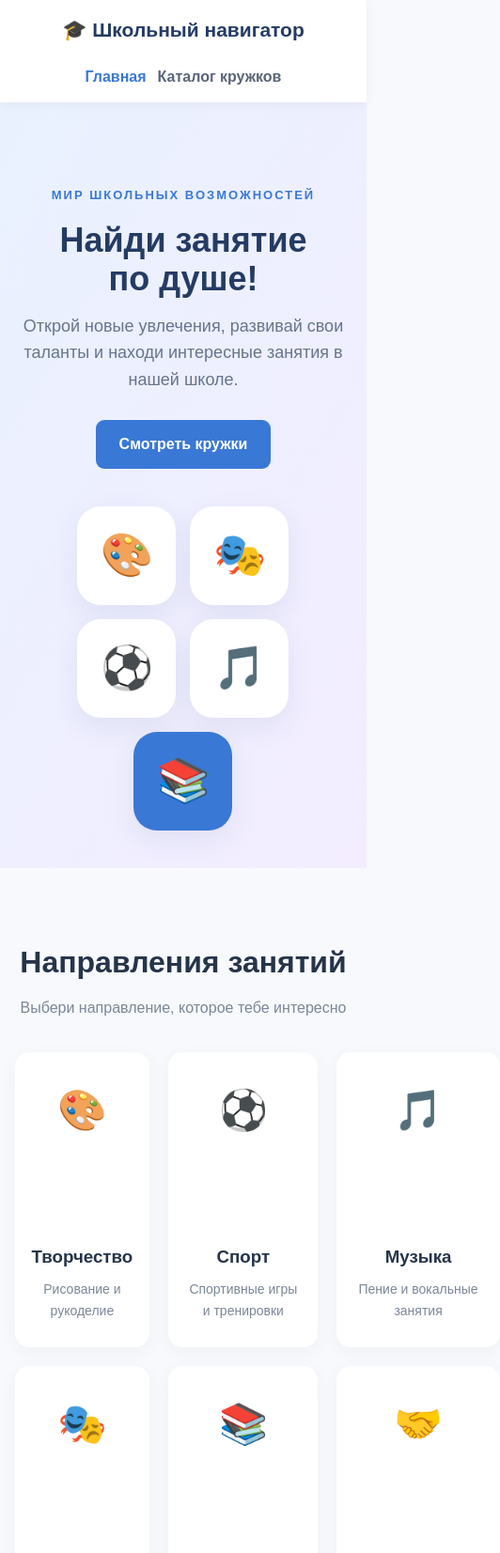
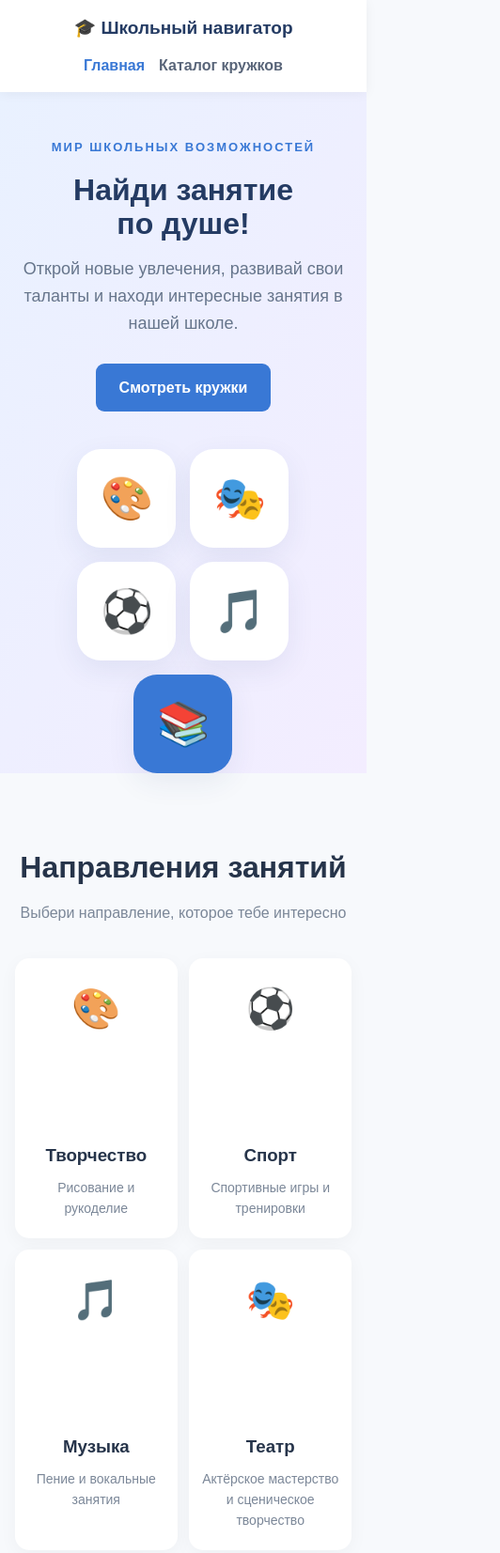
Before and after one commit to darinako08/school-navigator, a plain HTML site: page index.html in a window 390 px wide. Shown: the top 1653 px of the page at 94% size, 532 px wide, since content can reach past the window. Drawn offline with Linux system fonts and the light colour scheme.

Commit message:
Add files via upload

```diff
--- a/style.css
+++ b/style.css
@@ -1,6 +1,3 @@
-
-/* ОБЩИЕ НАСТРОЙКИ */
-
 * {
     margin: 0;
     padding: 0;
@@ -24,7 +21,6 @@ a {
     text-decoration: none;
 }
 
-/* ШАПКА САЙТА */
 
 .header {
     background: white;
@@ -63,7 +59,6 @@ nav a.active {
     color: #3978d5;
 }
 
-/* КНОПКИ */
 
 .btn {
     display: inline-block;
@@ -80,7 +75,6 @@ nav a.active {
     transform: translateY(-2px);
 }
 
-/* ГЛАВНАЯ СТРАНИЦА */
 
 .hero {
     background: linear-gradient(120deg, #e9f1ff, #f3edff);
@@ -145,7 +139,6 @@ nav a.active {
     background: #3978d5;
 }
 
-/* НАПРАВЛЕНИЯ */
 
 .categories {
     padding: 75px 0;
@@ -196,7 +189,6 @@ nav a.active {
     font-size: 14px;
 }
 
-/* О ПРОЕКТЕ */
 
 .about {
     background: white;
@@ -232,7 +224,6 @@ nav a.active {
     font-size: 130px;
 }
 
-/* КАТАЛОГ */
 
 .catalog-section {
     min-height: 75vh;
@@ -284,7 +275,6 @@ nav a.active {
     margin-bottom: 18px;
 }
 
-/* КАРТОЧКИ КРУЖКОВ */
 
 .clubs-grid {
     display: grid;
@@ -355,7 +345,6 @@ nav a.active {
     color: white;
 }
 
-/* НЕТ РЕЗУЛЬТАТОВ */
 
 .no-results {
     text-align: center;
@@ -374,7 +363,6 @@ nav a.active {
     display: none !important;
 }
 
-/* МОДАЛЬНОЕ ОКНО */
 
 .modal {
     position: fixed;
@@ -409,7 +397,6 @@ nav a.active {
     color: #68778c;
 }
 
-/* ПОДВАЛ */
 
 .footer {
     background: #243b63;
@@ -419,7 +406,6 @@ nav a.active {
     font-size: 14px;
 }
 
-/* АДАПТАЦИЯ ПОД ПЛАНШЕТЫ И ТЕЛЕФОНЫ */
 
 @media (max-width: 850px) {
     .category-grid {
@@ -439,14 +425,31 @@ nav a.active {
     }
 }
 
+
 @media (max-width: 600px) {
+    .container {
+        width: 92%;
+    }
+
     .nav {
         flex-direction: column;
         padding: 15px 0;
+        gap: 12px;
+    }
+
+    .logo {
+        font-size: 19px;
+        text-align: center;
     }
 
     nav {
-        gap: 20px;
+        flex-wrap: wrap;
+        justify-content: center;
+        gap: 15px;
+    }
+
+    .hero {
+        padding: 45px 0;
     }
 
     .hero-content {
@@ -455,19 +458,26 @@ nav a.active {
     }
 
     .hero h1 {
-        font-size: 36px;
+        font-size: 32px;
     }
 
     .hero-image {
-        max-width: 100%;
+        width: 100%;
+        max-width: 300px;
     }
 
     .category-grid {
-    display: grid;
-    grid-template-columns: repeat(3, 1fr);
-    gap: 20px;
+        grid-template-columns: repeat(2, minmax(0, 1fr));
+        gap: 12px;
+    }
 
-}
+    .category-card {
+        padding: 20px 10px;
+    }
+
+    .category-icon {
+        height: 120px;
+    }
 
     .about-content {
         flex-direction: column;
@@ -478,10 +488,20 @@ nav a.active {
         flex-direction: column;
     }
 
+    .clubs-grid {
+        grid-template-columns: 1fr;
+    }
+
     .catalog-heading h1 {
         font-size: 28px;
     }
+
+    .modal-content {
+        width: 100%;
+        padding: 25px 18px;
+    }
 }
+
 
 .category-icon {
     width: 100%;
@@ -505,7 +525,6 @@ nav a.active {
     display: block;
 }
 
-/* Фотографии кружков в каталоге */
 
 .club-image {
     width: 100%;
@@ -515,7 +534,6 @@ nav a.active {
     border-radius: 12px 12px 0 0;
 }
 
-/* Фотография в подробной информации */
 
 .modal-image {
     width: 100%;
@@ -525,7 +543,6 @@ nav a.active {
     margin-bottom: 15px;
 }
 
-/* Расписание занятий */
 
 .schedule {
     margin-top: 20px;
@@ -542,37 +559,3 @@ nav a.active {
     margin: 8px 0;
     line-height: 1.5;
 }
-/* Настройка отображения на телефонах */
-@media (max-width: 600px) {
-    .container {
-        width: 92%;
-    }
-
-    header {
-        flex-direction: column;
-        gap: 12px;
-    }
-
-    nav {
-        display: flex;
-        flex-wrap: wrap;
-        justify-content: center;
-        gap: 12px;
-    }
-
-    .clubs-container,
-    .clubs-grid,
-    .categories-grid {
-        grid-template-columns: 1fr;
-    }
-
-    .club-image {
-        height: 200px;
-    }
-
-    .modal-content {
-        width: 92%;
-        max-height: 85vh;
-        overflow-y: auto;
-    }
-}
```
Also changed, not shown: script.js (+0 -15 lines).
